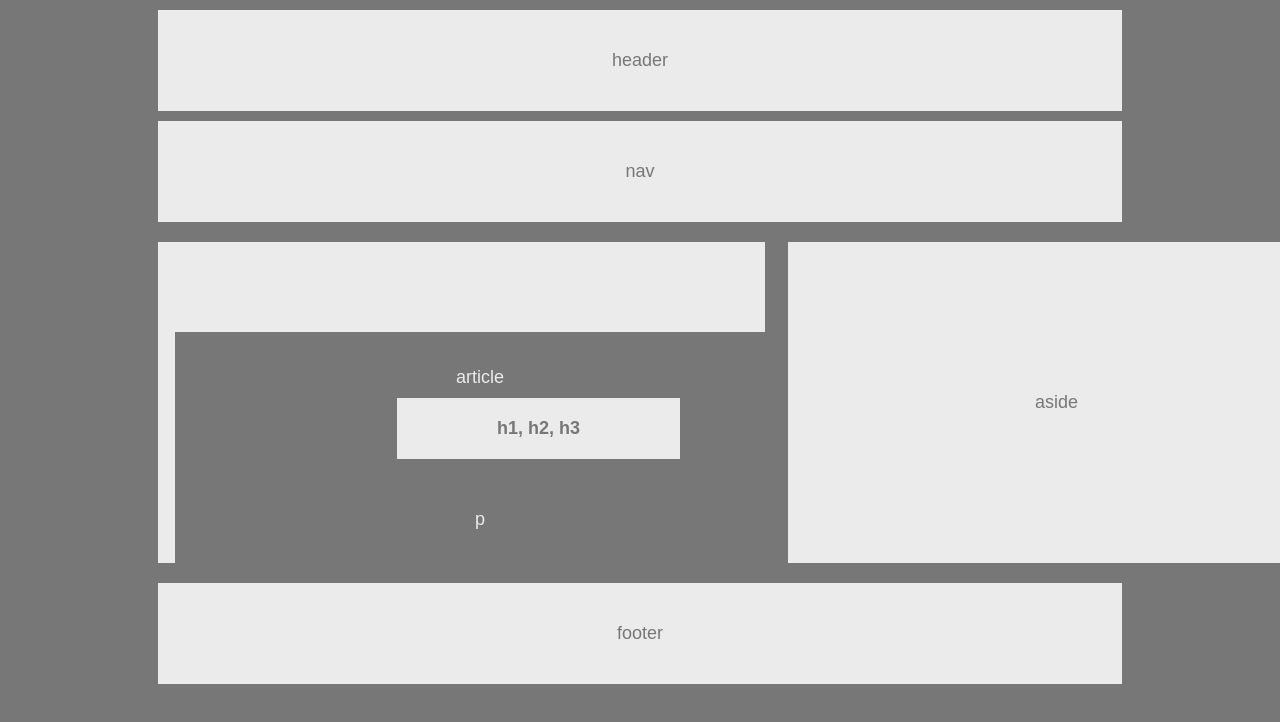
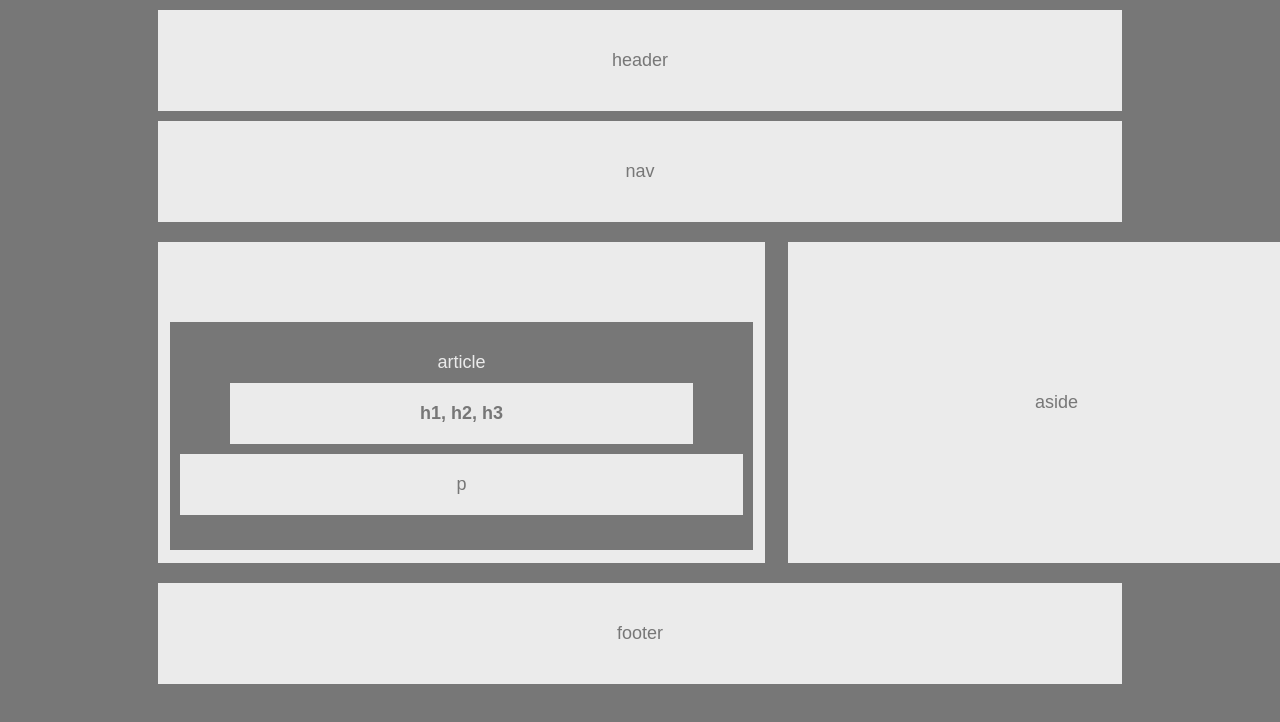
Before and after one commit to antphan98/HW-Wireframe, a plain HTML site: page index.html in a window 1280 px wide. Drawn offline with Linux system fonts and the light colour scheme.

Commit message:
adjusted h1 and p element

```diff
--- a/style.css
+++ b/style.css
@@ -55,8 +55,8 @@ article {
     text-align: center;
     font-size: 18px;
     color: #ebebeb;
-    padding: 35px 55px;
-    margin: 100px 10px 10px 167px;
+    padding: 30px 0px;
+    margin: 90px 20px 20px 162px;
 
     position: absolute;
 
@@ -98,7 +98,20 @@ h1 {
     text-align: center;
     font-size: 18px;
     color: #777;
-    padding: 20px 100px 20px 100px;
-    margin: 10px 50px 50px 167px;
+    padding: 20px 190px 20px 190px;
+    margin: 10px 60px 5px 60px;
 
 }
+
+p {
+    background-color: #ebebeb;
+    font-family: Arial, Helvetica, sans-serif;
+    text-align: center;
+    font-size: 18px;
+    color: #777;
+    padding: 20px 200px 20px 200px;
+    margin: 10px 10px 5px 10px;
+
+
+
+}
```
